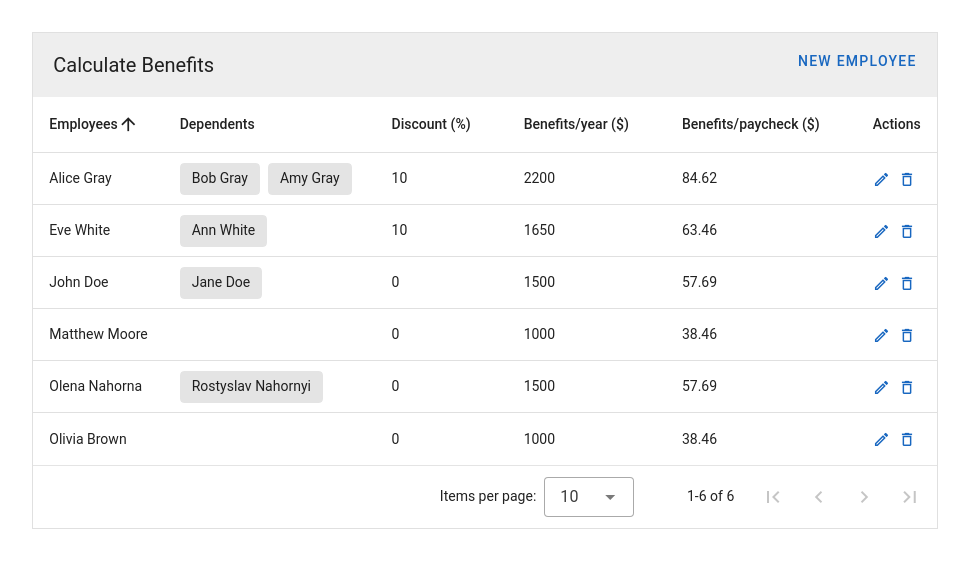
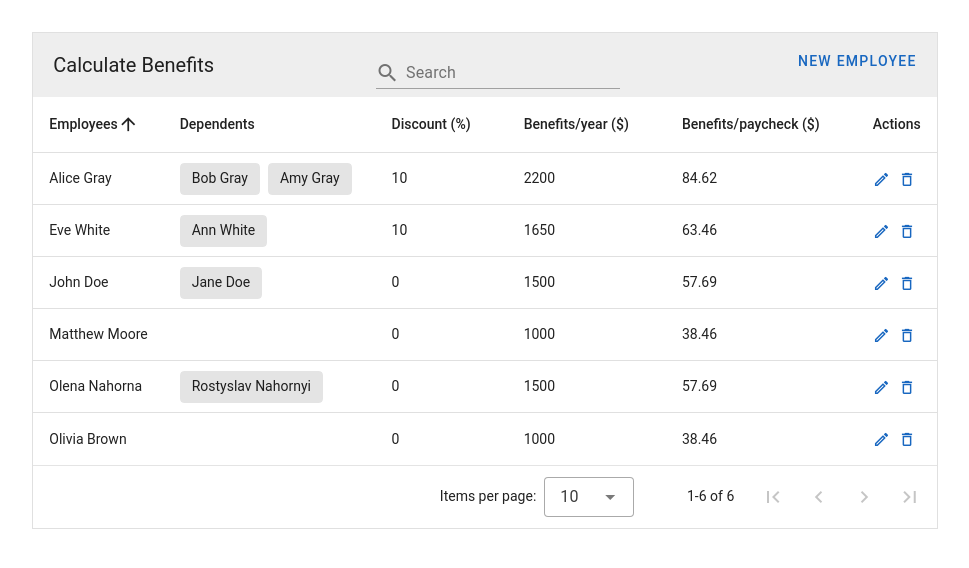
Before and after one commit to AlenkaNahorna/paylocity, a Vue app: page / in a window 1280 px wide. Shown: the top 568 px of the page, without its empty margins (155-1124 px from the left). Built offline with nearby package versions, Linux system fonts and the light colour scheme.

Commit message:
feat: add Search field

```diff
--- a/src/components/EmployeesTable.vue
+++ b/src/components/EmployeesTable.vue
@@ -3,11 +3,22 @@
     :headers="headers"
     :items="employees"
     item-key="id"
+    :search="search"
     :sort-by="[{ key: 'name', order: 'asc' }]"
   >
     <template v-slot:top>
       <v-toolbar flat>
         <v-toolbar-title>Calculate Benefits</v-toolbar-title>
+        <v-spacer></v-spacer>
+        <v-text-field
+          v-model="search"
+          prepend-inner-icon="mdi-magnify"
+          label="Search"
+          clearable
+          color="primary"
+          variant="underlined"
+          hide-details
+        ></v-text-field>
         <v-spacer></v-spacer>
         <v-dialog v-model="dialog" max-width="700px">
           <template v-slot:activator="{ props }">
@@ -131,6 +142,7 @@ import { generateRandomId } from '../utils/generateRandomId.js'
 export default {
   data: () => ({
     employees: [],
+    search: '',
     dialog: false,
     dialogDelete: false,
     headers: [
```
